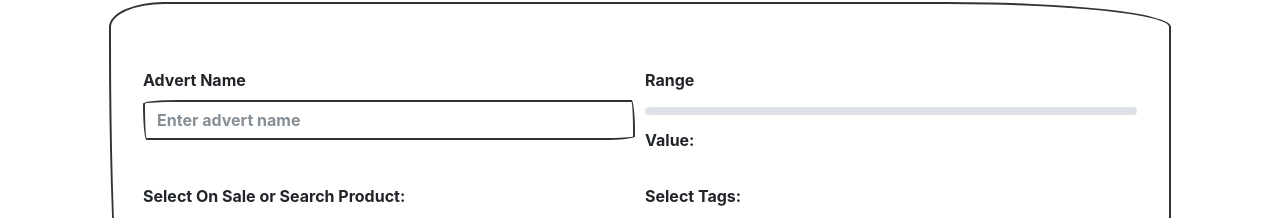
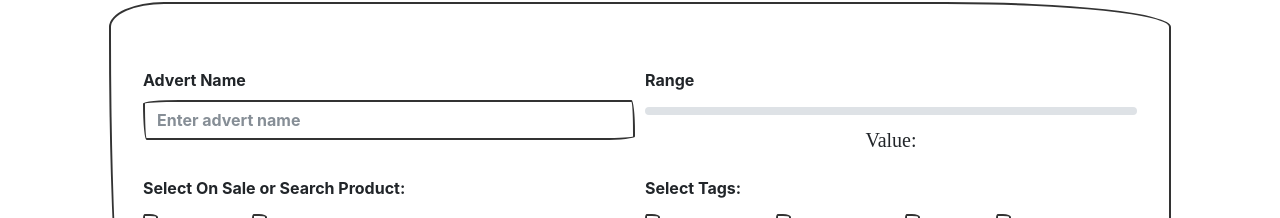
Before and after one commit to anbreaker/practica6FundamentosReact, a React (Create React App) app: page /filter in a window 1280 px wide. Shown: the part 138-356 px from the top of the page. Built offline with nearby package versions, Linux system fonts and the light colour scheme; no server answers; a web font is replaced by a local one.

Commit message:
cambio en value de filter

```diff
--- a/src/App.js
+++ b/src/App.js
@@ -34,7 +34,9 @@ function App() {
           <Route path="/404" exact>
             <NotFoundPage />
           </Route>
-          <Route>{/* <Redirect to="/404" /> */}</Route>
+          <Route>
+            <Redirect to="/404" />
+          </Route>
         </Switch>
       </div>
     </Router>
--- a/src/components/FormFiltersAds.js
+++ b/src/components/FormFiltersAds.js
@@ -51,9 +51,9 @@ function FormFiltersAds({uploadImage = false, onFilterChange = () => {}}) {
                   onChange={moveRange}
                   custom
                 />
-                <p>
+                <h5 className="text-xl-center">
                   Value: <span id="demo"></span>
-                </p>
+                </h5>
               </Form.Group>{' '}
             </Form.Row>
 
```
